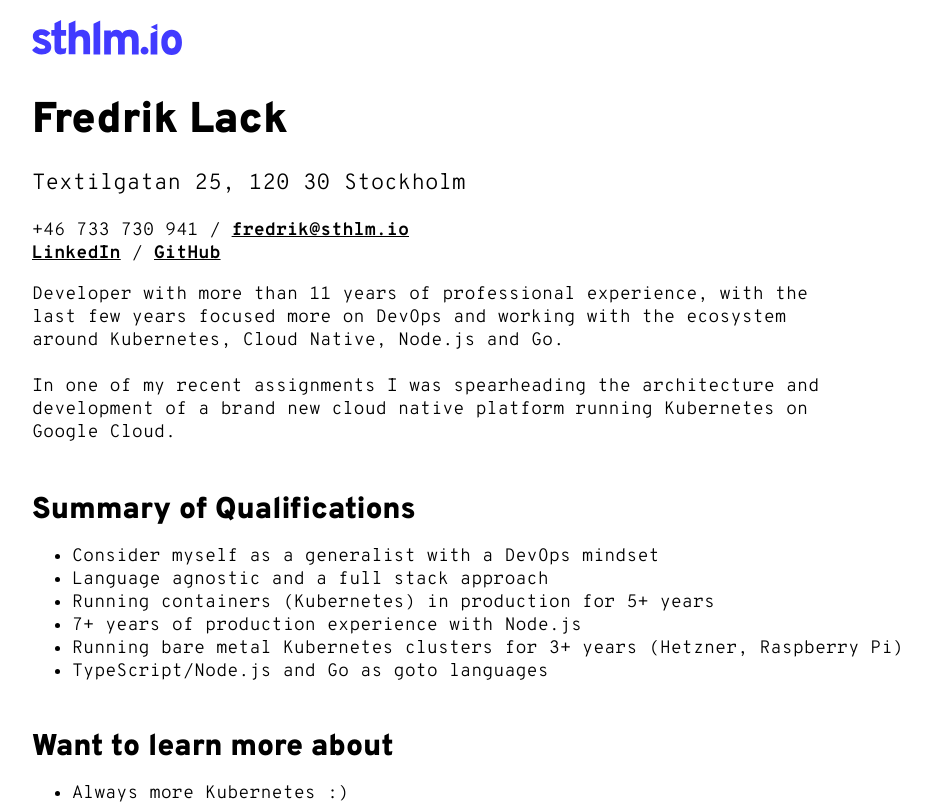
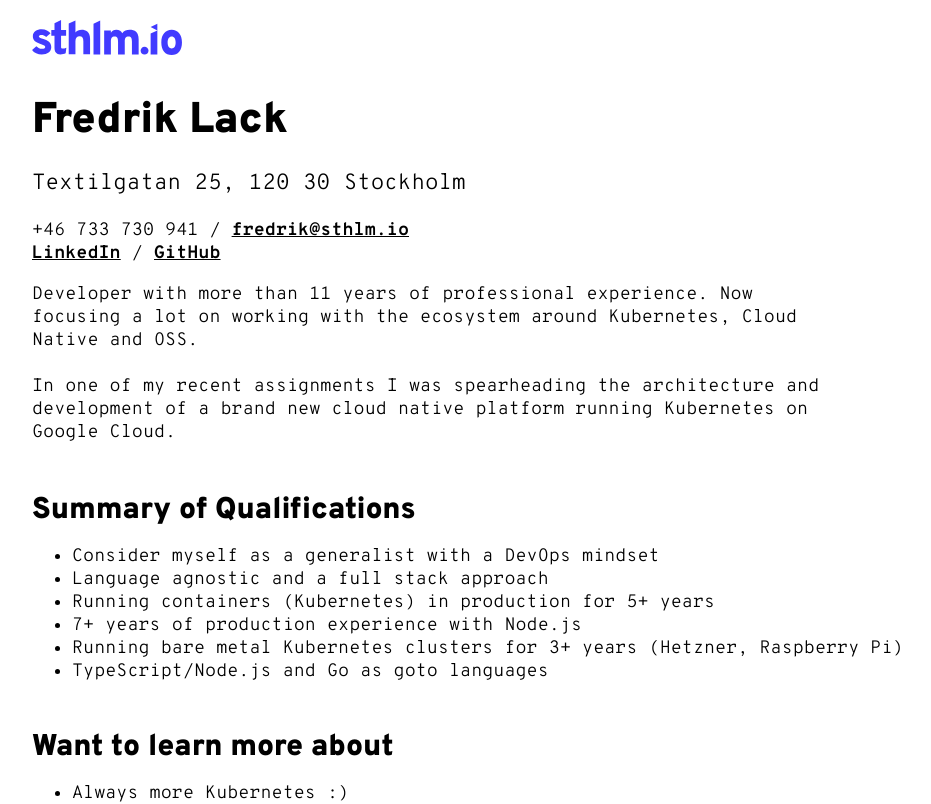
Before and after one commit to sthlmio/web, a Next.js app: page /fredrik-lack in a window 1280 px wide. Shown: the top 804 px of the page, without its empty margins (96-1027 px from the left). Built offline with nearby package versions, Linux system fonts and the light colour scheme.

Commit message:
Update copy on profile

```diff
--- a/pages/fredrik-lack.js
+++ b/pages/fredrik-lack.js
@@ -34,9 +34,9 @@ export default function FredrikLack() {
             </a>
           </small>
           <p className="text">
-            Developer with more than 11 years of professional experience, with
-            the last few years focused more on DevOps and working with the
-            ecosystem around Kubernetes, Cloud Native, Node.js and Go.
+            Developer with more than 11 years of professional experience. Now
+            focusing a lot on working with the ecosystem around Kubernetes,
+            Cloud Native and OSS.
             <br />
             <br />
             In one of my recent assignments I was spearheading the architecture
```
